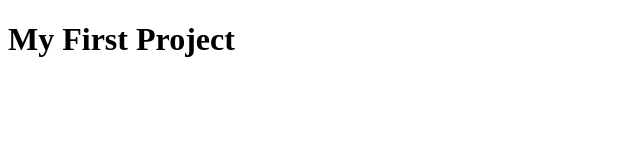
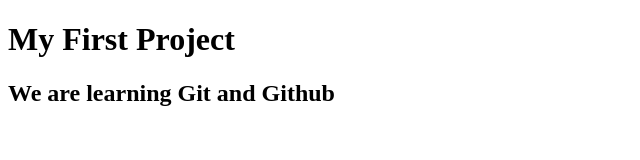
Before and after one commit to Supriya-004/my-first-project, a plain HTML site: page index.html in a window 1280 px wide. Shown: the whole page, without its empty margins (0-640 px from the left). Drawn offline with Linux system fonts and the light colour scheme.

Commit message:
h2 heading added

```diff
--- a/index.html
+++ b/index.html
@@ -5,5 +5,6 @@
 </head>
 <body>
     <h1>My First Project </h1>
+    <h2>We are learning Git and Github</h2>
 </body>
 </html>
```
